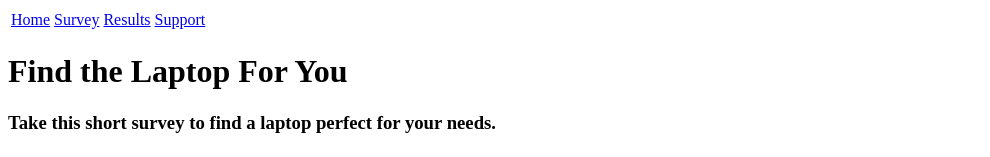
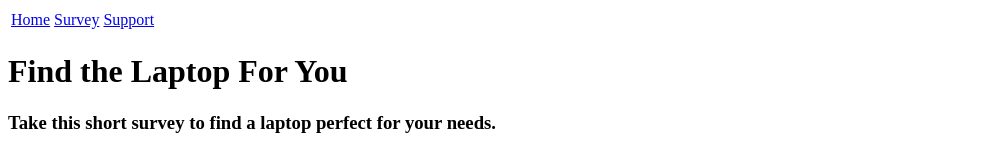
Before and after one commit to dant40/techvocate, a plain HTML site: page index.html in a window 1280 px wide. Shown: the top 157 px of the page, without its empty margins (0-990 px from the left). Drawn offline with Linux system fonts and the light colour scheme.

Commit message:
Update index.html

```diff
--- a/index.html
+++ b/index.html
@@ -10,7 +10,6 @@
 		<tr>
 			<td><a href="SplashScreen.html"> Home </a></td>
 			<td><a href="index.html">Survey</a></td>
-			<td><a href="ResultScreen.html">Results</a></td>
 			<td><a href="SupportPage.html">Support</a></td>
 
 		</tr>
```
